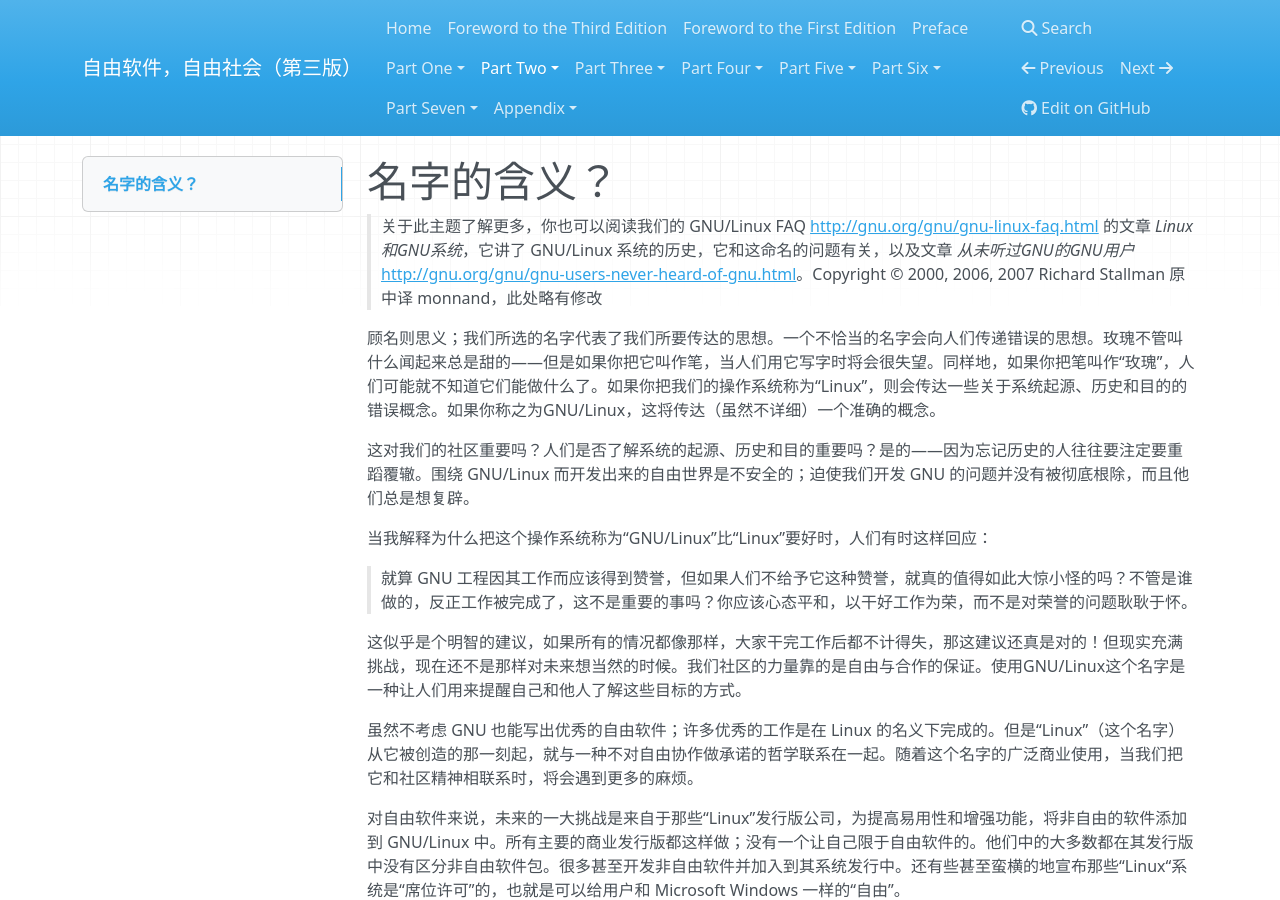
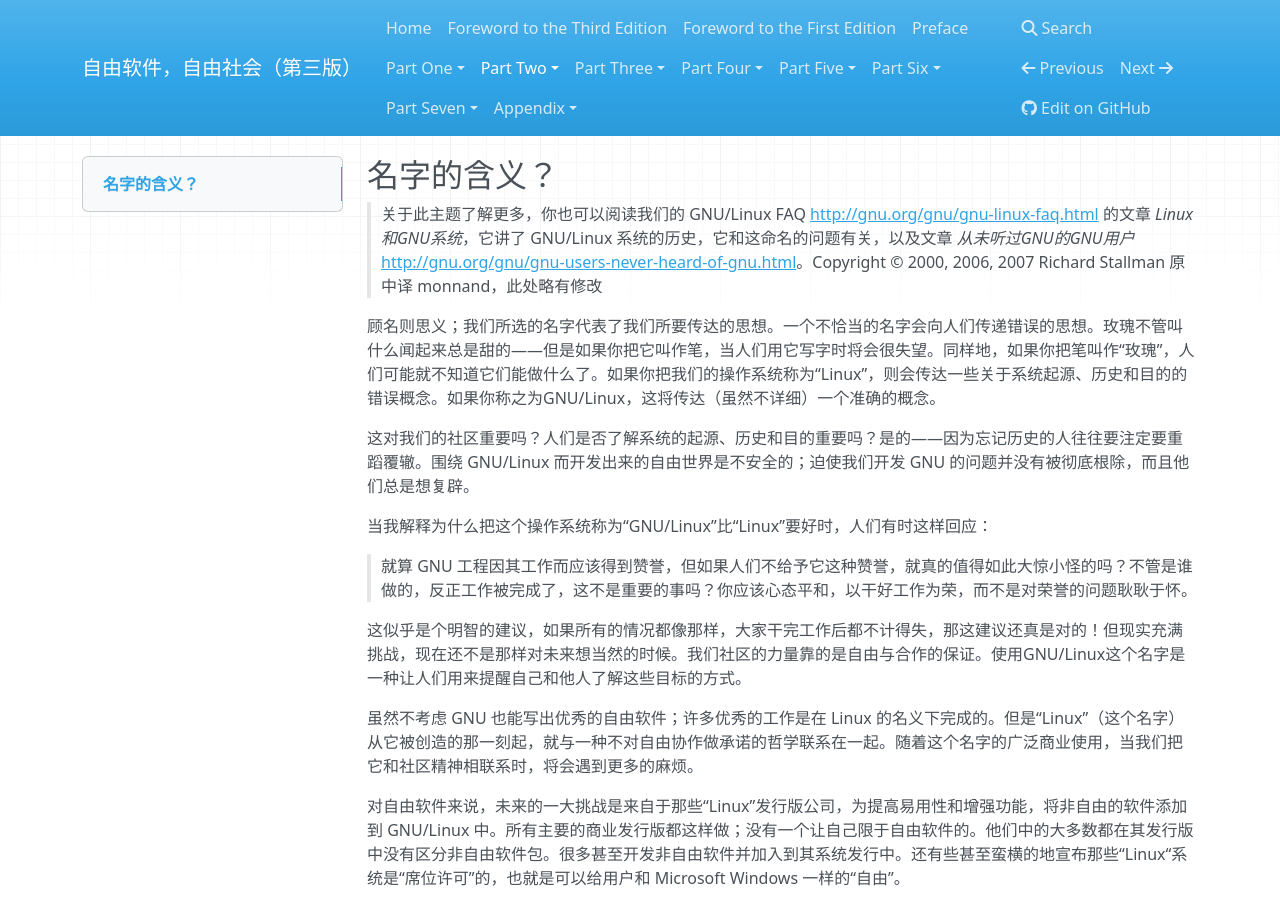
Before and after one commit to beijinglug/fsfs-zh, an MkDocs documentation site: the page built from docs/why-gnu-linux.md, in a window 1280 px wide and 900 px high. Built offline with MkDocs 1.6.1, drawn with Linux system fonts in a browser that asks for light colours; nearby versions of some CDN libraries; old or Windows-style settings are respelled for this version of MkDocs.

Commit message:
use `##` title heading

```diff
--- a/docs/why-gnu-linux.md
+++ b/docs/why-gnu-linux.md
@@ -1,5 +1,4 @@
-名字的含义？
-========
+## 名字的含义？
 
 > 关于此主题了解更多，你也可以阅读我们的 GNU/Linux FAQ <http://gnu.org/gnu/gnu-linux-faq.html> 的文章 *Linux和GNU系统*，它讲了 GNU/Linux 系统的历史，它和这命名的问题有关，以及文章 *从未听过GNU的GNU用户* <http://gnu.org/gnu/gnu-users-never-heard-of-gnu.html>。Copyright © 2000, 2006, 2007 Richard Stallman
 > 原中译 monnand，此处略有修改
```
